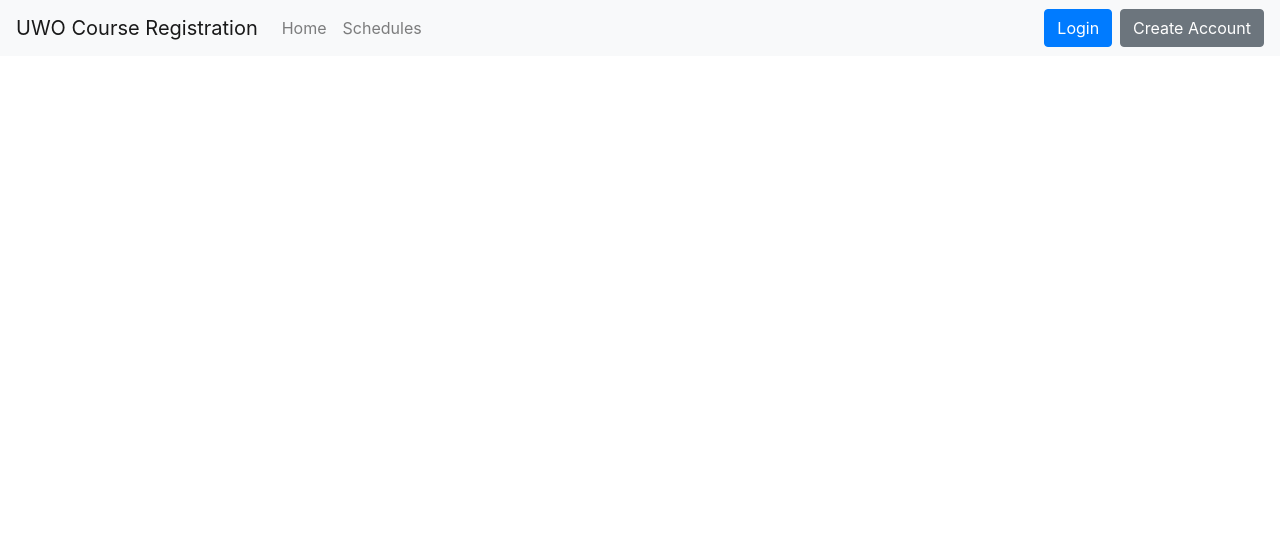
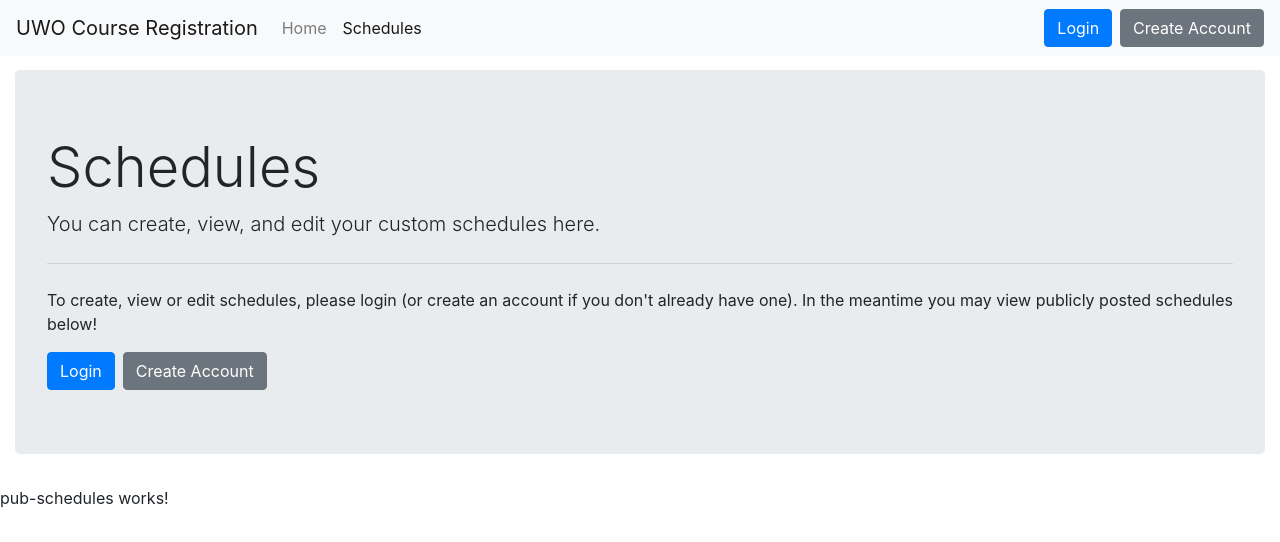
Before and after one commit to rvickram/course-registration-site, an Angular app: page /schedules in a window 1280 px wide. Before the commit this address led to /. Shown: the top 542 px of the page. Built offline with nearby package versions, Linux system fonts and the light colour scheme.

Commit message:
Added scheduling page, component, and updated routing.

```diff
--- a/src/app/app-routing.module.ts
+++ b/src/app/app-routing.module.ts
@@ -2,12 +2,14 @@
 import { Routes, RouterModule } from '@angular/router';
 import { DashboardComponent } from './dashboard/dashboard.component';
 import { MyAccountComponent } from './my-account/my-account.component';
+import { ScheduleDashboardComponent } from './schedule-dashboard/schedule-dashboard.component';
 
 
 const routes: Routes = [
   { path: 'home', component: DashboardComponent },
   { path: '', redirectTo: '/home', pathMatch: 'full' },
-  { path: 'my-account', component: MyAccountComponent }
+  { path: 'my-account', component: MyAccountComponent },
+  { path: 'schedules', component: ScheduleDashboardComponent }
 ];
 
 @NgModule({
--- a/src/app/app.module.ts
+++ b/src/app/app.module.ts
@@ -16,6 +16,7 @@
 import { PubSchedulesComponent } from './pub-schedules/pub-schedules.component';
 import { HttpClientModule } from '@angular/common/http';
 import { SearchComponent } from './search/search.component';
+import { ScheduleDashboardComponent } from './schedule-dashboard/schedule-dashboard.component';
 
 @NgModule({
   declarations: [
@@ -28,6 +29,7 @@
     MyAccountComponent,
     PubSchedulesComponent,
     SearchComponent,
+    ScheduleDashboardComponent,
   ],
   imports: [
     BrowserModule,
--- a/src/app/navbar/navbar.component.html
+++ b/src/app/navbar/navbar.component.html
@@ -10,7 +10,7 @@
           <a class="nav-link" routerLink="/home" routerLinkActive="active">Home <span class="sr-only">(current)</span></a>
         </li>
         <li class="nav-item">
-          <a class="nav-link" href="#">Schedules</a>
+          <a class="nav-link" routerLink="/schedules" routerLinkActive="active">Schedules</a>
         </li>
       </ul>
 
--- /dev/null
+++ b/src/app/schedule-dashboard/schedule-dashboard.component.html
@@ -0,0 +1,40 @@
+<div class="container-fluid" style="margin-top: 70px;">
+    <div *ngIf="accountService.isLoggedIn()" class="jumbotron">
+      <h1 class="display-4">Schedules</h1>
+      <p class="lead">You can create, view, and edit your custom schedules here.</p>
+    </div>
+
+    <!-- Display only if user is not logged in -->
+    <div *ngIf="!accountService.isLoggedIn()" class="jumbotron">
+      <h1 class="display-4">Schedules</h1>
+      <p class="lead">You can create, view, and edit your custom schedules here.</p>
+
+      <hr class="my-4">
+      <p>
+          To create, view or edit schedules, please login (or create an account if you don't already have one).
+          In the meantime you may view publicly posted schedules below!
+      </p>
+      <!-- Identity Butons -->
+      <button
+          class="btn btn-primary mr-2"
+          data-toggle="modal"
+          data-target="#loginModal">
+          Login
+      </button>
+      <button
+          class="btn btn-secondary"
+          data-toggle="modal"
+          data-target="#createAccountModal">
+        Create Account
+      </button>
+  </div>
+</div>
+
+<app-pub-schedules></app-pub-schedules>
+
+
+
+
+<div *ngIf="accountService.isLoggedIn()" class="container">
+    scheduling app
+</div>
--- /dev/null
+++ b/src/app/schedule-dashboard/schedule-dashboard.component.ts
@@ -0,0 +1,16 @@
+import { Component, OnInit } from '@angular/core';
+import { AccountService } from '../_services/account.service';
+
+@Component({
+  selector: 'app-schedule-dashboard',
+  templateUrl: './schedule-dashboard.component.html',
+  styleUrls: ['./schedule-dashboard.component.css']
+})
+export class ScheduleDashboardComponent implements OnInit {
+
+  constructor(public accountService: AccountService) { }
+
+  ngOnInit(): void {
+  }
+
+}
```
Also changed, not shown: src/app/schedule-dashboard/schedule-dashboard.component.css (added), 1 other file (tests, documents, lock files or other folders).
